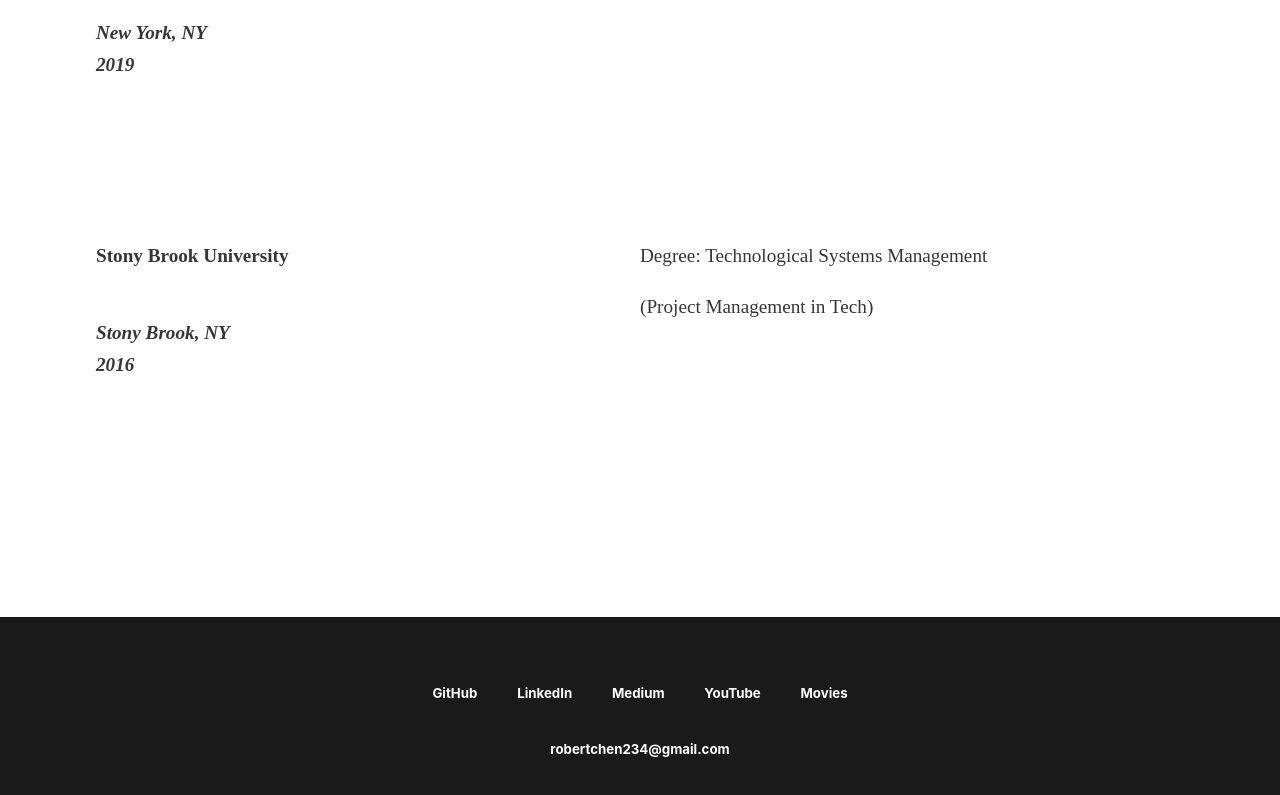
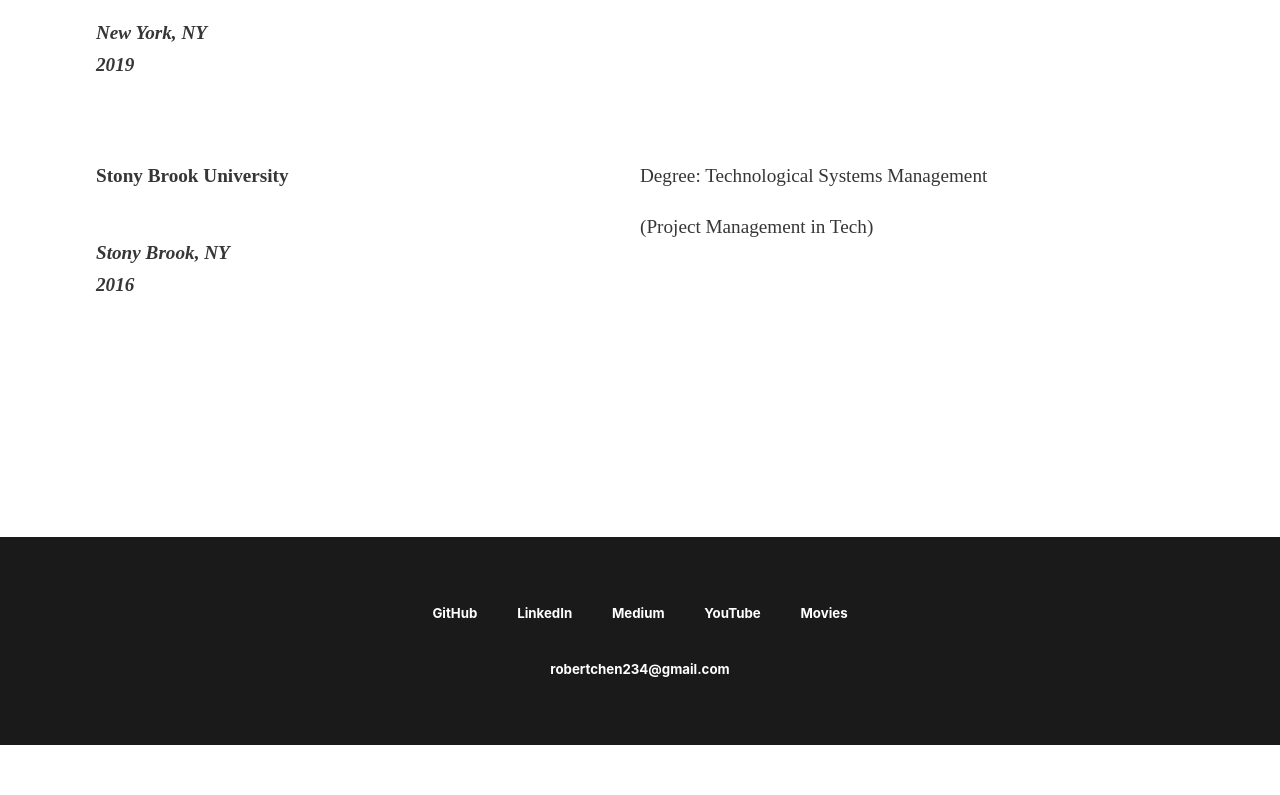
Before and after one commit to robertchen234/portfolio, a React (Create React App) app: page / in a window 1280 px wide. Shown: the part 7624-8419 px from the top of the page. After the commit the page ends 8369 px from the top, so only its background shows below. Built offline with nearby package versions, Linux system fonts and the light colour scheme; no server answers.

Commit message:
styled education spacing

```diff
--- a/src/App.css
+++ b/src/App.css
@@ -449,6 +449,10 @@
   flex-basis: 100%;
 }
 
+.education {
+  margin-top: -5em;
+}
+
 .buttons {
   display: flex;
   text-align: center;
--- a/src/components/NavBar.js
+++ b/src/components/NavBar.js
@@ -14,14 +14,14 @@
         </span>
         <span
           className="nav-link-projects"
-          onClick={() => props.scrollTo(window.innerHeight * 4.2)}
+          onClick={() => props.scrollTo(window.innerHeight * 3.5)}
           onMouseEnter={() => props.changeBanner("bannerprojects.jpg")}
         >
           <h4 className="pointer button">projects</h4>
         </span>
         <span
           className="nav-link-resume"
-          onClick={() => props.scrollTo(window.innerHeight * 6.4)}
+          onClick={() => props.scrollTo(window.innerHeight * 5.8)}
           onMouseEnter={() => props.changeBanner("bannerresume.jpg")}
         >
           <h4 className="pointer button">resume</h4>
--- a/src/components/Resume.js
+++ b/src/components/Resume.js
@@ -235,7 +235,7 @@
               </p>
             </div>
           </div>
-          <div className="resume-area">
+          <div className="resume-area education">
             <div className="resume-left">
               <p>Stony Brook University</p>
               <div className="resume-quote">
```
